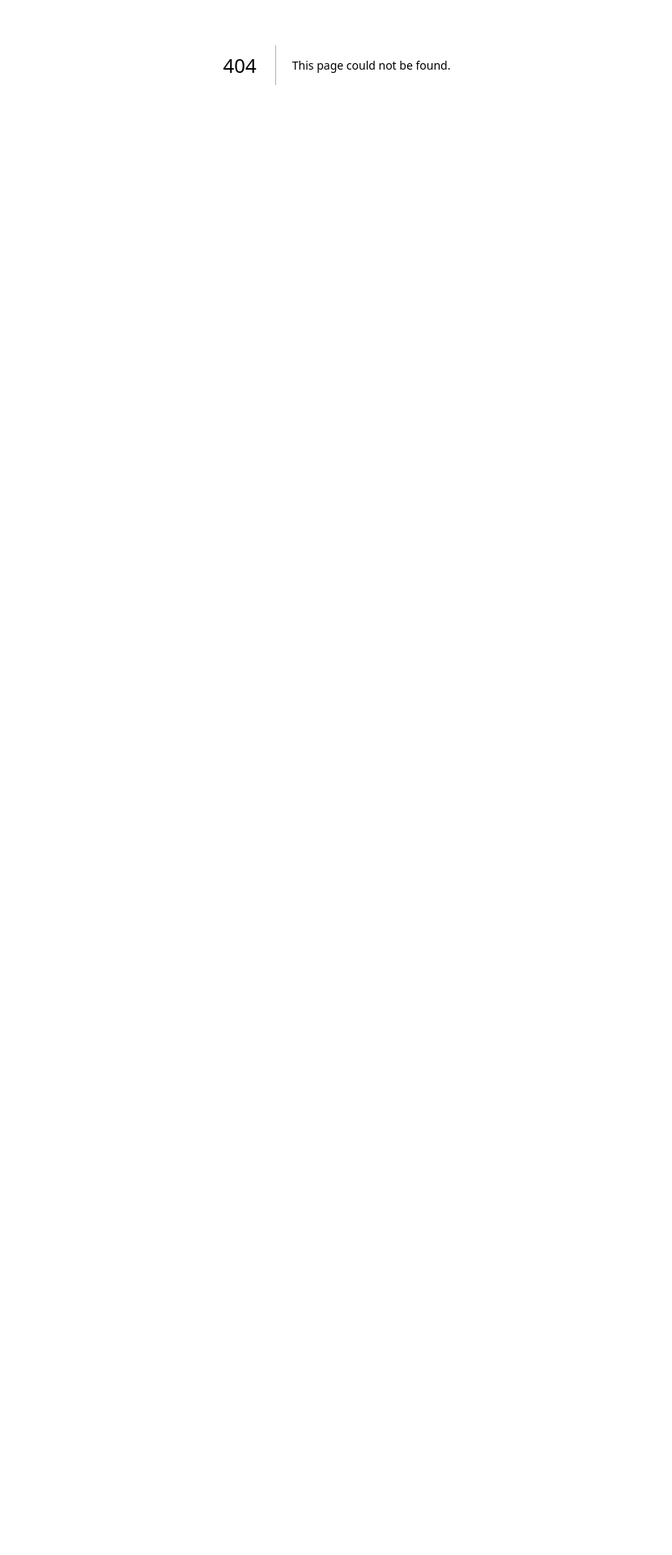
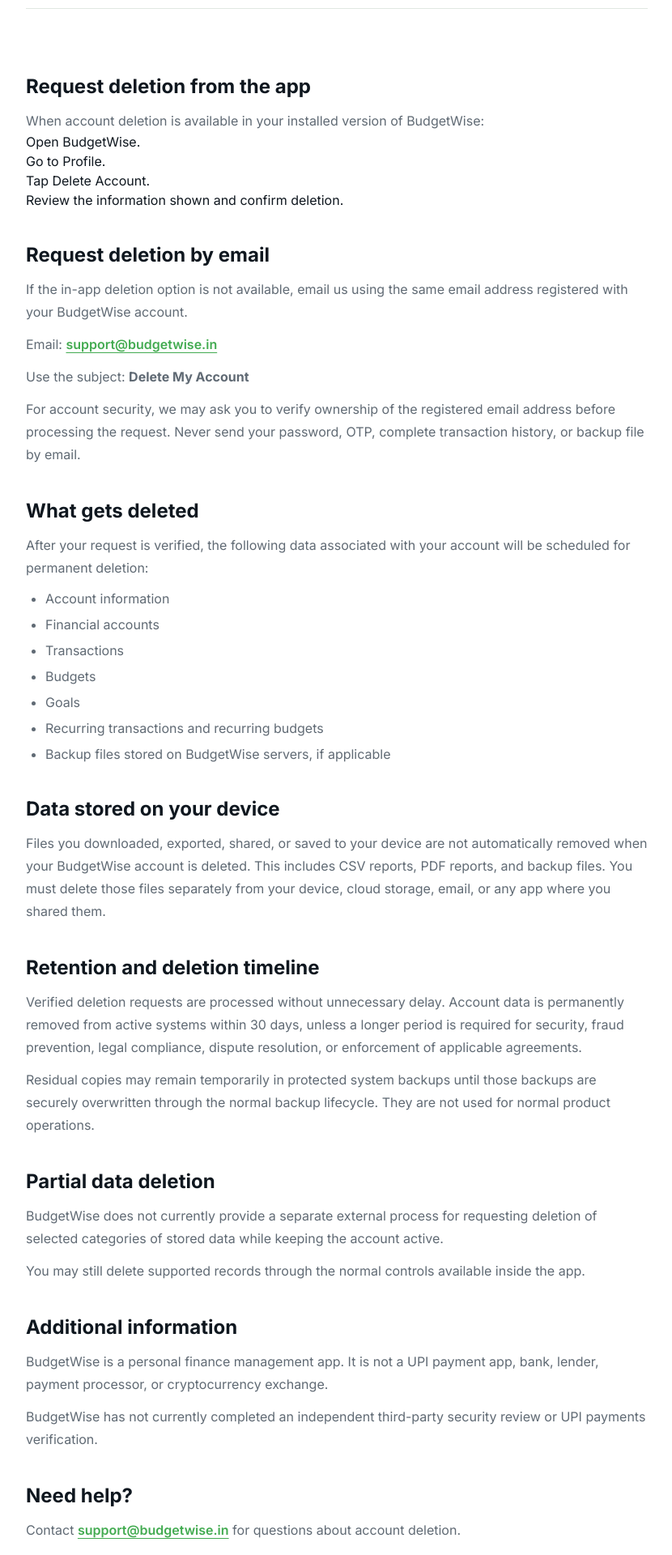
Before and after one commit to Datahark/budgetwise-website, a Next.js app: page /delete-account in a window 1280 px wide. Before the commit this address had no page. Shown: the part 320-2240 px from the top of the page at 81% size, without its empty margins (224-1054 px from the left). Before the commit the page ends 800 px from the top, so only its background shows below. Built offline with nearby package versions, Linux system fonts and the light colour scheme.

Commit message:
Delete account page

```diff
--- /dev/null
+++ b/app/delete-account/page.tsx
@@ -0,0 +1,154 @@
+import type { Metadata } from 'next'
+
+import { LegalShell } from '@/components/landing/legal-shell'
+
+export const metadata: Metadata = {
+  title: 'Delete Account',
+  description:
+    'Learn how to request permanent deletion of your BudgetWise account and associated data.',
+  alternates: {
+    canonical: '/delete-account',
+  },
+}
+
+const deletedData = [
+  'Account information',
+  'Financial accounts',
+  'Transactions',
+  'Budgets',
+  'Goals',
+  'Recurring transactions and recurring budgets',
+  'Backup files stored on BudgetWise servers, if applicable',
+]
+
+export default function DeleteAccountPage() {
+  return (
+    <LegalShell
+      title="Delete your BudgetWise Account"
+      description="You can request permanent deletion of your BudgetWise account and associated data at any time."
+    >
+      <section>
+        <h2>Request deletion from the app</h2>
+        <p>
+          When account deletion is available in your installed version of
+          BudgetWise:
+        </p>
+        <ol>
+          <li>Open BudgetWise.</li>
+          <li>Go to Profile.</li>
+          <li>Tap Delete Account.</li>
+          <li>Review the information shown and confirm deletion.</li>
+        </ol>
+      </section>
+
+      <section>
+        <h2>Request deletion by email</h2>
+        <p>
+          If the in-app deletion option is not available, email us using the
+          same email address registered with your BudgetWise account.
+        </p>
+
+        <p>
+          Email:{' '}
+          <a
+            href="mailto:support@budgetwise.in?subject=Delete%20My%20Account"
+            className="font-semibold text-primary underline underline-offset-4"
+          >
+            support@budgetwise.in
+          </a>
+        </p>
+
+        <p>
+          Use the subject: <strong>Delete My Account</strong>
+        </p>
+
+        <p>
+          For account security, we may ask you to verify ownership of the
+          registered email address before processing the request. Never send
+          your password, OTP, complete transaction history, or backup file by
+          email.
+        </p>
+      </section>
+
+      <section>
+        <h2>What gets deleted</h2>
+        <p>
+          After your request is verified, the following data associated with
+          your account will be scheduled for permanent deletion:
+        </p>
+        <ul>
+          {deletedData.map((item) => (
+            <li key={item}>{item}</li>
+          ))}
+        </ul>
+      </section>
+
+      <section>
+        <h2>Data stored on your device</h2>
+        <p>
+          Files you downloaded, exported, shared, or saved to your device are
+          not automatically removed when your BudgetWise account is deleted.
+          This includes CSV reports, PDF reports, and backup files. You must
+          delete those files separately from your device, cloud storage, email,
+          or any app where you shared them.
+        </p>
+      </section>
+
+      <section>
+        <h2>Retention and deletion timeline</h2>
+        <p>
+          Verified deletion requests are processed without unnecessary delay.
+          Account data is permanently removed from active systems within 30
+          days, unless a longer period is required for security, fraud
+          prevention, legal compliance, dispute resolution, or enforcement of
+          applicable agreements.
+        </p>
+        <p>
+          Residual copies may remain temporarily in protected system backups
+          until those backups are securely overwritten through the normal
+          backup lifecycle. They are not used for normal product operations.
+        </p>
+      </section>
+
+      <section>
+        <h2>Partial data deletion</h2>
+        <p>
+          BudgetWise does not currently provide a separate external process for
+          requesting deletion of selected categories of stored data while
+          keeping the account active.
+        </p>
+        <p>
+          You may still delete supported records through the normal controls
+          available inside the app.
+        </p>
+      </section>
+
+      <section>
+        <h2>Additional information</h2>
+        <p>
+          BudgetWise is a personal finance management app. It is not a UPI
+          payment app, bank, lender, payment processor, or cryptocurrency
+          exchange.
+        </p>
+        <p>
+          BudgetWise has not currently completed an independent third-party
+          security review or UPI payments verification.
+        </p>
+      </section>
+
+      <section>
+        <h2>Need help?</h2>
+        <p>
+          Contact{' '}
+          <a
+            href="mailto:support@budgetwise.in"
+            className="font-semibold text-primary underline underline-offset-4"
+          >
+            support@budgetwise.in
+          </a>{' '}
+          for questions about account deletion.
+        </p>
+      </section>
+    </LegalShell>
+  )
+}
```
Also changed, not shown: app/sitemap.ts (+7 -1 lines).
